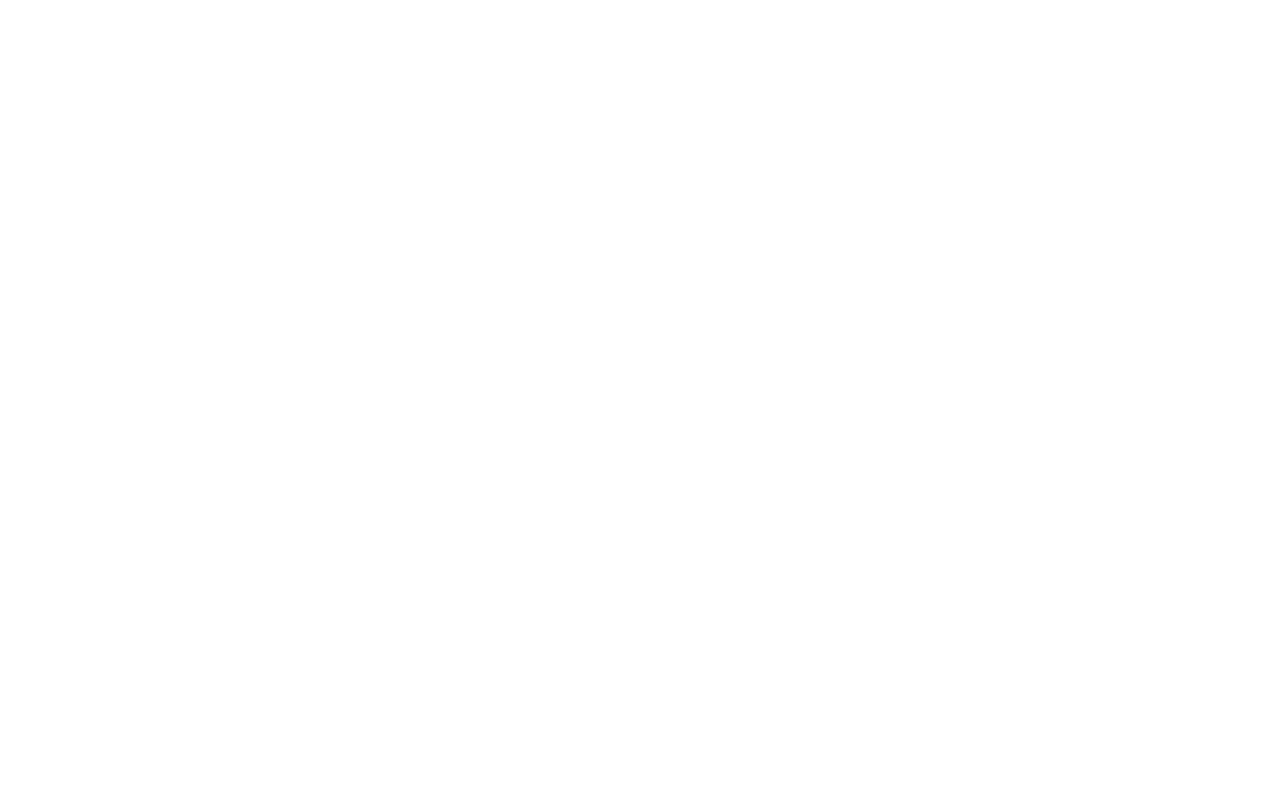
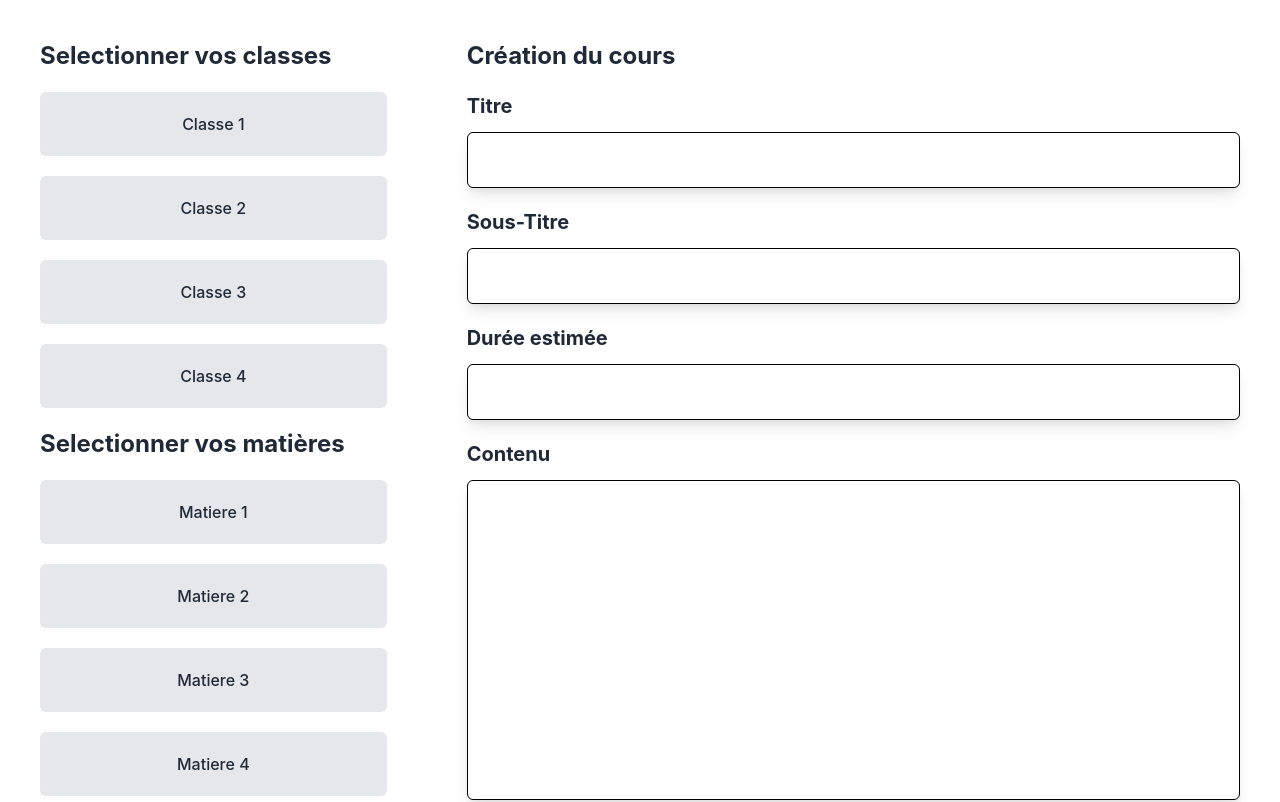
Before and after one commit to WildCodeSchool/2020-11-wns-lyon-project-eli-front, a React (Create React App) app: page / in a window 1280 px wide. Shown: the top 802 px of the page. Built offline with nearby package versions, Linux system fonts and the light colour scheme.

Commit message:
Création du course + update uploadCourse
ELI-65

```diff
--- a/src/App.tsx
+++ b/src/App.tsx
@@ -1,8 +1,14 @@
 import React from 'react';
 import './App.css';
 
+import { CreateNewCourse } from './components/CreateNewCourse/CreateNewCourse';
+
 const App = (): JSX.Element => {
-  return <></>;
+  return (
+    <>
+      <CreateNewCourse />
+    </>
+  );
 };
 
 export default App;
--- /dev/null
+++ b/src/components/CreateNewCourse/CreateNewCourse.tsx
@@ -0,0 +1,132 @@
+import React, { useEffect, useState } from 'react';
+
+import { UploadCourse } from './../UploadCourse/UploadCourse';
+
+interface Classe {
+  id: number;
+  name: string;
+  img: string;
+}
+
+interface Matiere {
+  id: number;
+  name: string;
+  img: string;
+}
+
+const classeMock: Classe[] = [
+  { id: 0, name: 'Classe 1', img: '' },
+  { id: 2, name: 'Classe 2', img: '' },
+  { id: 3, name: 'Classe 3', img: '' },
+  { id: 4, name: 'Classe 4', img: '' },
+];
+
+const subjectMock: Matiere[] = [
+  { id: 0, name: 'Matiere 1', img: '' },
+  { id: 2, name: 'Matiere 2', img: '' },
+  { id: 3, name: 'Matiere 3', img: '' },
+  { id: 4, name: 'Matiere 4', img: '' },
+];
+
+export const CreateNewCourse = (): JSX.Element => {
+  /* Partie "Selection" */
+  const [classSelect, setClassSelect] = useState<number>();
+  const [subjectSelect, setSubjectSelect] = useState<number>();
+  /* Partie "Création du cours" */
+  const [courseTitle, setCourseTitle] = useState<string>();
+  const [courseSubTitle, setCourseSubTitle] = useState<string>();
+  const [courseSubDuration, setCourseSubDuration] = useState<number>();
+  const [courseContent, setCourseContent] = useState<string>();
+
+  return (
+    <form className="grid gap-0 grid-cols-3">
+      <section className="col-span-1 p-10">
+        <section>
+          <h2 className="text-2xl font-bold text-gray-800 mb-5">Selectionner vos classes</h2>
+          {classeMock.map((classe, index) => {
+            return (
+              <div key={index}>
+                <button className="h-16 w-full bg-gray-200 text-gray-800 font-medium rounded-md p-3 cursor-pointer mb-5">
+                  {classe.name}
+                </button>
+              </div>
+            );
+          })}
+        </section>
+        <section>
+          <h2 className="text-2xl font-bold text-gray-800 mb-5">Selectionner vos matières</h2>
+          {subjectMock.map((subject, index) => {
+            return (
+              <div key={index}>
+                <button className="h-16 w-full bg-gray-200 text-gray-800 font-medium rounded-md p-3 cursor-pointer mb-5">
+                  {subject.name}
+                </button>
+              </div>
+            );
+          })}
+        </section>
+      </section>
+      <section className="col-span-2 p-10">
+        <h2 className="text-2xl font-bold text-gray-800 mb-5">Création du cours</h2>
+        <div>
+          <label htmlFor="courseTitle" className="text-xl font-bold text-gray-800 mb-3 block">
+            Titre
+          </label>
+          <input
+            name="courseTitle"
+            id="courseTitle"
+            type="text"
+            className="focus:outline-none h-14 bg-white shadow-lg w-full border border-solid border-black rounded-md mb-5 px-4"
+          />
+        </div>
+        <div>
+          <label htmlFor="courseSubtitle" className="text-xl font-bold text-gray-800 mb-3 block">
+            Sous-Titre
+          </label>
+          <input
+            name="courseSubtitle"
+            id="courseSubtitle"
+            type="text"
+            className="focus:outline-none h-14 bg-white shadow-lg w-full border border-solid border-black rounded-md mb-5 px-4"
+          />
+        </div>
+        <div>
+          <label htmlFor="courseTime" className="text-xl font-bold text-gray-800 mb-3 block">
+            Durée estimée
+          </label>
+          <input
+            name="courseTime"
+            id="courseTime"
+            type="text"
+            className="focus:outline-none h-14 bg-white shadow-lg w-full border border-solid border-black rounded-md mb-5 px-4"
+          />
+        </div>
+        <div>
+          <label htmlFor="courseContent" className="text-xl font-bold text-gray-800 mb-3 block">
+            Contenu
+          </label>
+          <textarea
+            name="courseContent"
+            id="courseContent"
+            className="focus:outline-none h-80 bg-white shadow-lg w-full border border-solid border-black rounded-md mb-5 p-4 resize-none"
+          />
+        </div>
+        <div className="mb-5">
+          <label className="text-xl font-bold text-gray-800 mb-3 block">Annexe</label>
+          <UploadCourse />
+        </div>
+        <div className="text-center">
+          <button
+            type="button"
+            className="focus:outline-none inline-block bg-blue-400 hover:bg-blue-600 text-white font-medium rounded-md p-3 px-20 cursor-pointer"
+            onClick={(e) => {
+              console.log('test');
+            }}
+          >
+            Valider
+          </button>
+        </div>
+      </section>
+    </form>
+  );
+};
--- a/src/components/UploadCourse/UploadCourse.tsx
+++ b/src/components/UploadCourse/UploadCourse.tsx
@@ -53,7 +53,8 @@
             <div key={index} className="flex flex-row justify-between items-center mb-2">
               <p>{fileName}</p>
               <button
-                onClick={() => {
+                onClick={(e) => {
+                  e.preventDefault;
                   handleFileDelete(index);
                 }}
                 className="inline-block bg-red-500 hover:bg-red-700 text-white font-medium rounded-md p-2 focus:outline-none"
```
